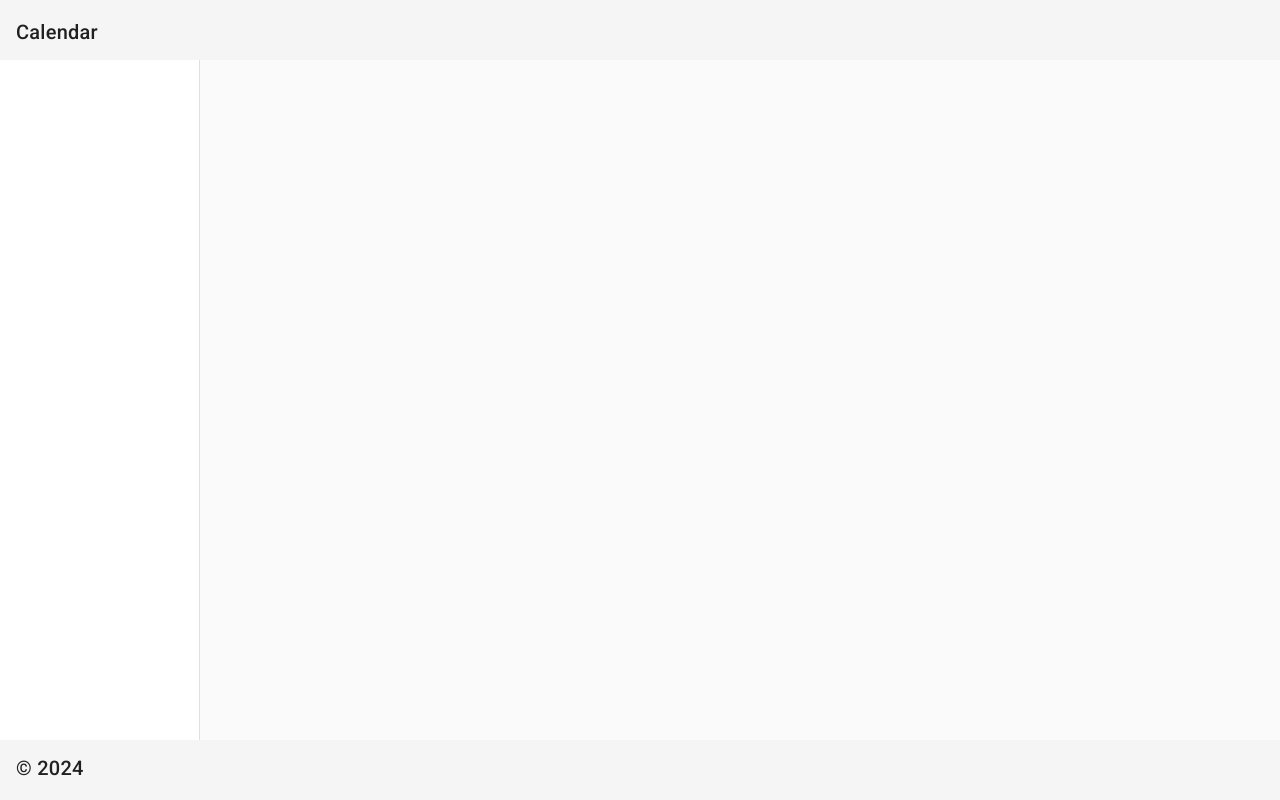
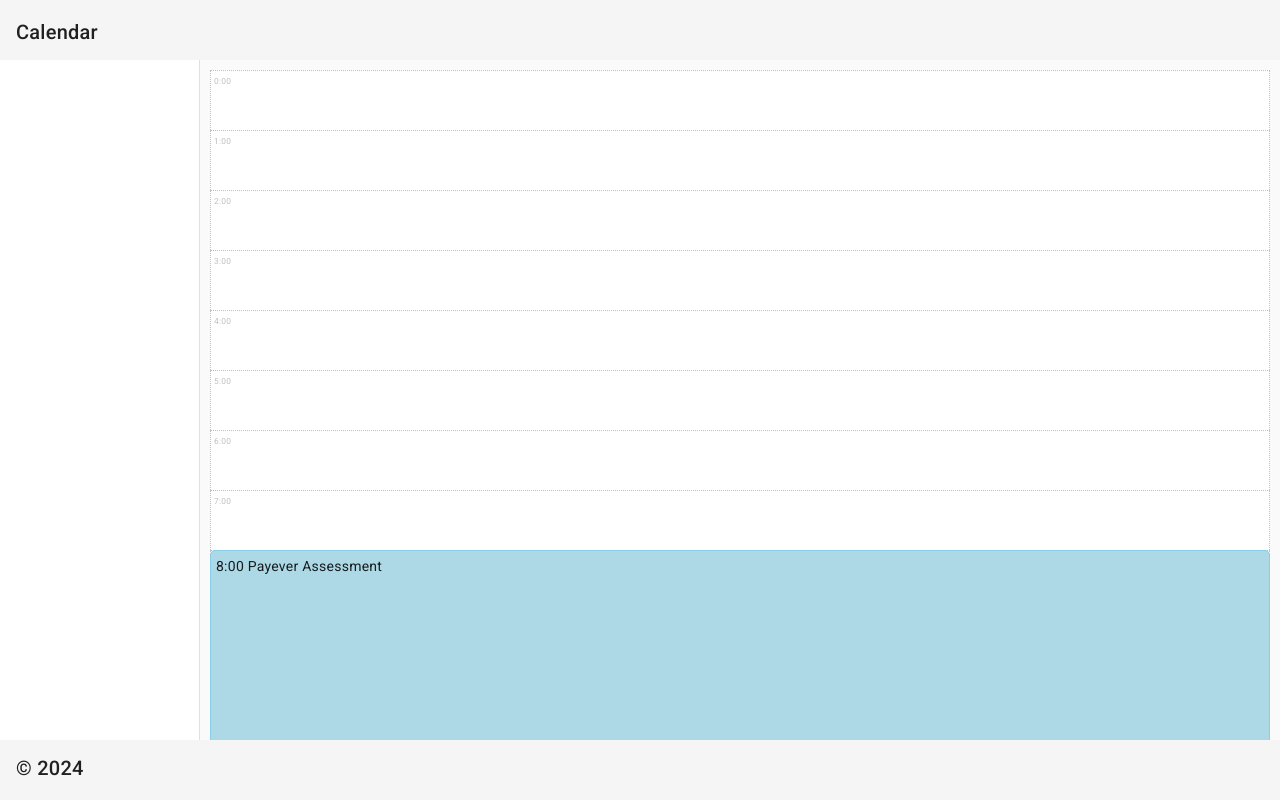
Before and after one commit to alexkunin/payever-frontend-assessment, an Angular app: page /day in a window 1280 px wide. Before the commit this address led to /. Built offline with nearby package versions, Linux system fonts and the light colour scheme.

Commit message:
add basic day view

```diff
--- a/src/app/app.routes.ts
+++ b/src/app/app.routes.ts
@@ -1,3 +1,13 @@
 import { Routes } from '@angular/router';
 
-export const routes: Routes = [];
+export const routes: Routes = [
+  {
+    path: 'day',
+    loadComponent: () => import('./day/day.component').then(m => m.DayComponent),
+  },
+  {
+    path: '',
+    redirectTo: 'day',
+    pathMatch: 'full',
+  },
+];
--- /dev/null
+++ b/src/app/day/appointment.component.ts
@@ -0,0 +1,31 @@
+import { Component, input } from '@angular/core';
+import { Appointment } from '../data.service';
+
+@Component({
+  selector: 'app-appointment',
+  standalone: true,
+  imports: [],
+  template: `
+    <p>
+      {{ data().start.getHours() }}:{{ data().start.getMinutes().toString().padStart(2, '0') }}
+      {{ data().title }}
+    </p>
+  `,
+  styles: `
+    :host {
+      display: block;
+      box-sizing: border-box;
+      border: 1px solid skyblue;
+      border-radius: 5px;
+      background-color: lightblue;
+    }
+
+    p {
+      margin: 0;
+      padding: 5px;
+    }
+  `
+})
+export class AppointmentComponent {
+  readonly data = input.required<Appointment>();
+}
--- /dev/null
+++ b/src/app/day/day.component.html
@@ -0,0 +1,19 @@
+<div class="hours">
+  @for (hour of hours; track hour) {
+    <app-hour
+      [hour]="hour"
+      [style.top.px]="hour * 60 * pixelsPerMinute"
+      [style.height.px]="60 * pixelsPerMinute"
+    ></app-hour>
+  }
+</div>
+
+<div class="appointments">
+  @for (appointment of appointments$ | async; track appointment.id) {
+    <app-appointment
+      [data]="appointment"
+      [style.top.px]="(appointment.start.getHours() * 60 + appointment.start.getMinutes()) * pixelsPerMinute"
+      [style.height.px]="appointment.length * pixelsPerMinute"
+    ></app-appointment>
+  }
+</div>
--- /dev/null
+++ b/src/app/day/day.component.scss
@@ -0,0 +1,26 @@
+:host {
+  display: block;
+  position: relative;
+  box-sizing: content-box;
+  margin: 10px;
+  background: white;
+}
+
+.hours,
+.appointments {
+  position: absolute;
+  top: 0;
+  bottom: 0;
+  left: 0;
+  right: 0;
+}
+
+.hours {
+  border-bottom: 1px dotted silver;
+}
+
+app-appointment {
+  position: absolute;
+  left: 0;
+  right: 0;
+}
--- /dev/null
+++ b/src/app/day/day.component.ts
@@ -0,0 +1,41 @@
+import { AsyncPipe } from '@angular/common';
+import { Component, HostBinding, inject } from '@angular/core';
+import { filter } from 'rxjs';
+import { DataService } from '../data.service';
+import { AppointmentComponent } from './appointment.component';
+import { HourComponent } from './hour.component';
+
+function isSameDate(date1: Date) {
+  return (date2: Date) => {
+    return date1.getFullYear() === date2.getFullYear() &&
+      date1.getMonth() === date2.getMonth() &&
+      date1.getDate() === date2.getDate();
+  }
+}
+
+@Component({
+  selector: 'app-day',
+  standalone: true,
+  imports: [
+    AsyncPipe,
+    HourComponent,
+    AppointmentComponent,
+  ],
+  templateUrl: './day.component.html',
+  styleUrl: './day.component.scss'
+})
+export class DayComponent {
+  readonly #data = inject(DataService);
+
+  readonly #isToday = isSameDate(new Date());
+
+  readonly hours = Array.from({ length: 24 }, (_, i) => i);
+  readonly pixelsPerMinute = 1;
+
+  @HostBinding('style.height.px')
+  readonly height = this.hours.length * 60 * this.pixelsPerMinute;
+
+  readonly appointments$ = this.#data.getAppointmentsStream().pipe(
+    filter(appointments => this.#isToday(appointments[0].start)),
+  );
+}
--- /dev/null
+++ b/src/app/day/hour.component.ts
@@ -0,0 +1,24 @@
+import { Component, input } from '@angular/core';
+
+@Component({
+  selector: 'app-hour',
+  standalone: true,
+  imports: [],
+  template: `
+    {{ hour () }}:00
+  `,
+  styles: `
+    :host {
+      display: block;
+      box-sizing: border-box;
+      border: 1px dotted silver;
+      border-bottom: none;
+      font-size: 0.6em;
+      color: silver;
+      padding: 0 3px;
+    }
+  `
+})
+export class HourComponent {
+  readonly hour = input.required<number>();
+}
```
